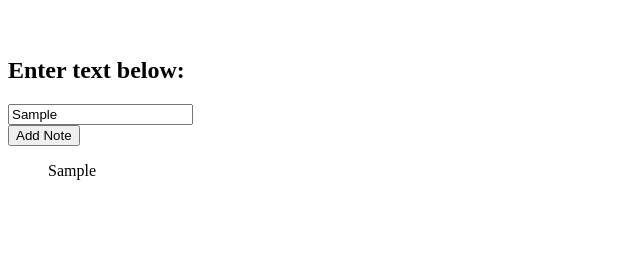
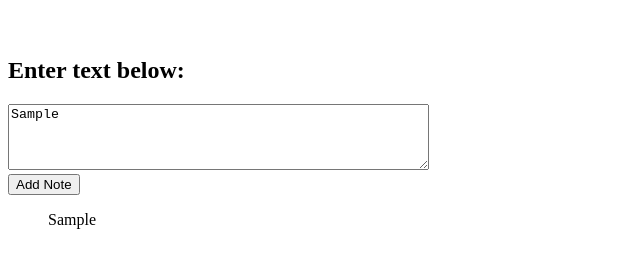
Before and after one commit to kerrimcm/notes-app, a website: page index.html in a window 1280 px wide. Both pictures are taken after typing "Sample" into the empty fields and a click on the input "Add Note". Shown: the part 61-328 px from the top of the page, without its empty margins (0-640 px from the left). Drawn offline with Linux system fonts and the light colour scheme.

Commit message:
changed textbox size

```diff
--- a/index.html
+++ b/index.html
@@ -21,9 +21,9 @@
 </h2>
 <div>
   <form id="add-note">
-    <input type="text" id="note-text" name="noteText" rows="4" cols="50"></input>
+    <textarea type="text" id="note-text" name="noteText" rows="4" cols="50"></textarea>
     <br>
-    <input type="submit" value="Add Note">
+    <input type="submit"  value="Add Note">
   </form>
 </div>
 
--- a/src/interface.js
+++ b/src/interface.js
@@ -14,8 +14,8 @@ submitText.addEventListener('submit', (event) => {
 })
 
 function createNote(inputText) {
-  let newNote = new Note(inputText);
-  return newNote;
+  let note = new Note(inputText);
+  return note;
 }
 
 
```
